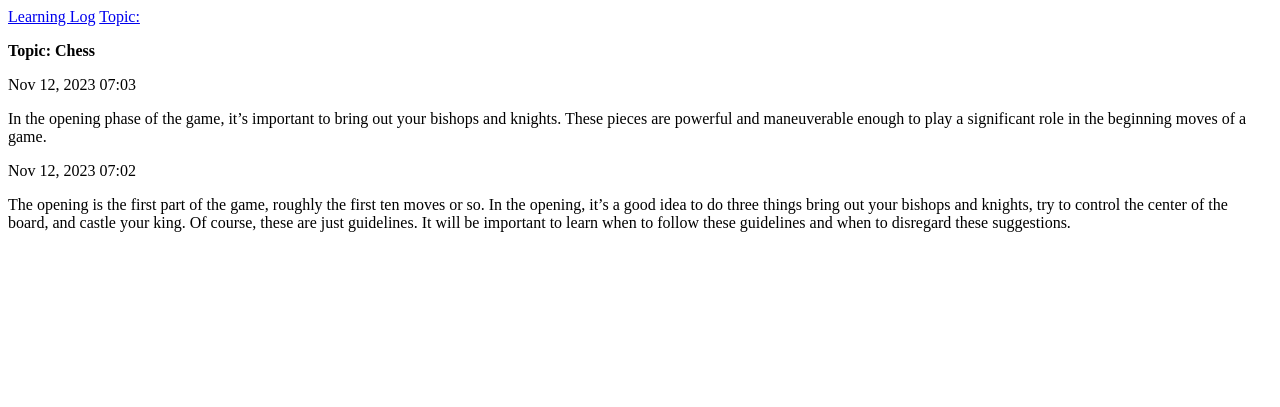
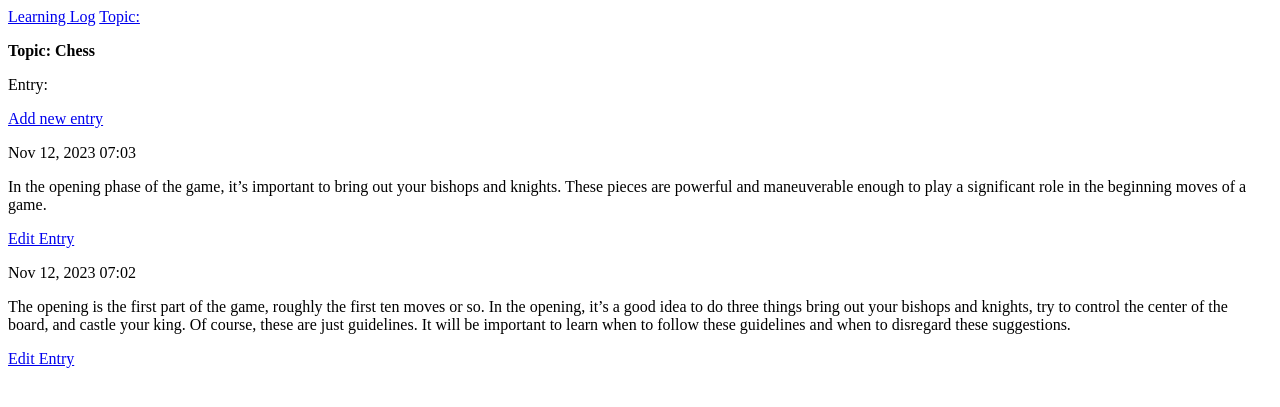
Before and after one commit to devoma64/learning_log, a Django app: page /topics/1/ in a window 1280 px wide. Shown: the top 407 px of the page. Run offline with Django 4.2, Linux system fonts and the light colour scheme; data comes from the database, SQL or seed files in the repository; both versions use the stored data as it was after the commit.

Commit message:
implemented create entry and edit entry successfuly

```diff
--- a/learning_logs/forms.py
+++ b/learning_logs/forms.py
@@ -12,4 +12,4 @@ class EntryForm(forms.ModelForm):
         model = Entry
         fields = ['text']
         labels = {'text': ''}
-        widgets = {'text': forms.Textarea(attrs={'col': 80})}
+        widgets = {'text': forms.Textarea(attrs={'cols': 80})}
--- a/learning_logs/templates/learning_logs/topic.html
+++ b/learning_logs/templates/learning_logs/topic.html
@@ -4,9 +4,13 @@
     <p>
         <strong> Topic: {{topic.text}} </strong>
     </p>
+    <p>Entry: </p>
+    <p>
+        <a href="{% url "learning_logs:create_entry" topic.id %}">Add new entry </a>
     {% for entry in entries %}
         <p>{{entry.date_added|date:'M d, Y H:i'}}
         <p>{{entry.text|linebreaks}}</p>
+     <a href="{% url "learning_logs:edit_entry" entry.id %}">Edit Entry</a>
     {%empty%}
     <p>Opps! no entry made for this topic.</p>
     {% endfor %}
--- a/learning_logs/urls.py
+++ b/learning_logs/urls.py
@@ -9,4 +9,6 @@ urlpatterns = [
     # individual topic page
     path('topics/<int:topic_id>/', views.topic, name='topic'),
     path('create_topic/', views.create_topic, name='create_topic'),
+    path('create_entry/<int:topic_id>', views.create_entry, name='create_entry'),
+    path('edit_entry/<int:entry_id>', views.edit_entry, name='edit_entry')
 ]
--- a/learning_logs/views.py
+++ b/learning_logs/views.py
@@ -1,6 +1,6 @@
 from django.shortcuts import render, redirect
-from .models import Topic
-from .forms import TopicForm
+from .models import Topic, Entry
+from .forms import TopicForm, EntryForm
 # Create your views here.
 def index(request):
     return render(request, 'learning_logs/index.html')
@@ -30,3 +30,52 @@ def create_topic(request):
     # deplay a black or invalid form
     context = {'form': form}
     return render(request, 'learning_logs/create_topic.html', context)
+
+def create_entry(request, topic_id):
+    topic = Topic.objects.get(id = topic_id)
+    if request.method != 'POST':
+        # No data submitted, display blank form
+        form = EntryForm()
+    else:
+        # Data submitted, process data
+        form = EntryForm(data=request.POST)
+        if form.is_valid():
+            create_entry = form.save(commit=False)
+            create_entry.topic = topic
+            create_entry.save()
+            return redirect('learning_logs:topic', topic_id = topic_id)
+
+    context = {'topic': topic, 'form': form}
+    return render(request, 'learning_logs/create_entry.html', context)
+
+def edit_entry(request, entry_id):
+    # entry = Entry.objects.get(id = entry_id)
+    # topic = entry.topic
+
+    # if request.method != 'POST':
+    #     # Initial request; pre-fill form with current entry.
+    #     form = EntryForm(instance=entry)
+    # else:
+    #     # POST data submitted; process data
+    #     form = EntryForm(instance = entry, data = request.POST)
+    #     print(form)
+    #     if form.is_valid():
+    #         form.save()
+    #         return redirect('learning_logs:topic', topic_id = topic.id)
+
+    # context = {'entry': entry, 'topic': topic, 'from': form}
+    # return render(request, 'learning_logs/edit_entry.html', context)
+
+    entry = Entry.objects.get(id = entry_id)
+    topic = entry.topic
+
+    if request.method != 'POST':
+        form = EntryForm(instance=entry)
+    else:
+        form = EntryForm(instance=entry, data= request.POST)
+        if form.is_valid():
+            form.save()
+            return redirect('learning_logs:topic', topic_id = topic.id)
+
+    context = {'entry': entry, 'topic': topic, 'form': form}
+    return render(request, 'learning_logs/edit_entry.html', context)
```
Also changed, not shown: learning_logs/templates/learning_logs/create_entry.html (added, +14 -0 lines), learning_logs/templates/learning_logs/edit_entry.html (added, +15 -0 lines), db.sqlite3.
